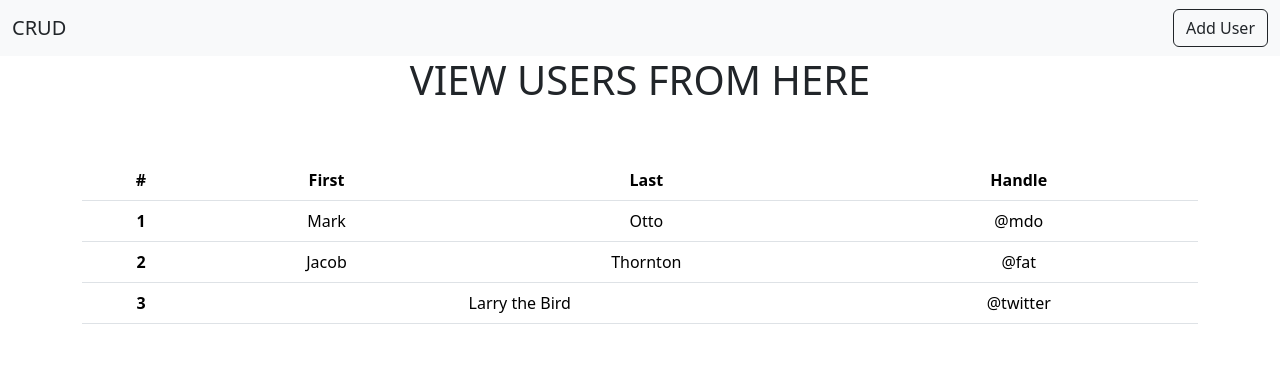
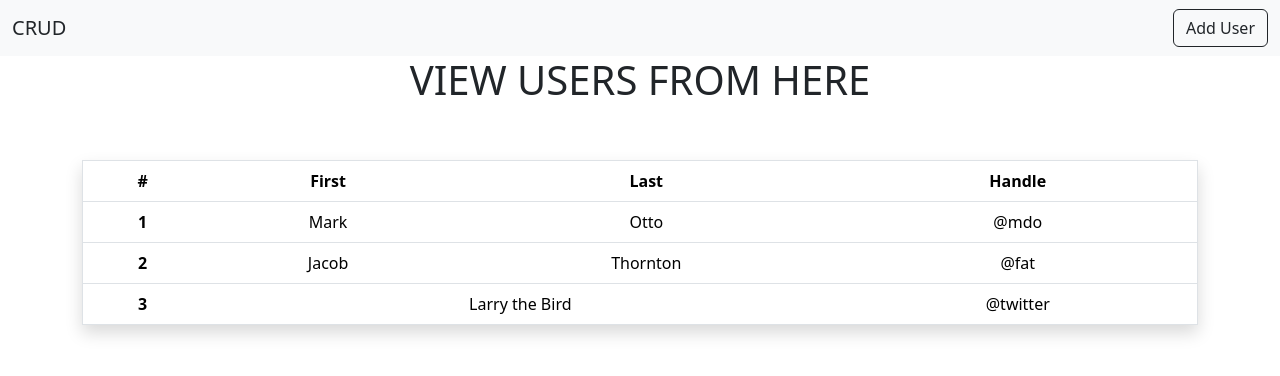
Before and after one commit to Dinuki85/SpringbootCRUDAppliCATION, a React (Create React App) app: page / in a window 1280 px wide. Shown: the top 376 px of the page. Built offline with nearby package versions, Linux system fonts and the light colour scheme.

Commit message:
Added css styles to the table

```diff
--- a/src/pages/Home.js
+++ b/src/pages/Home.js
@@ -5,7 +5,7 @@ export default function Home() {
     <div className="container ">
       <div className="py-5">
         {/*Adding Bootstrap table */}
-        <table class="table table-hover">
+        <table className="table border table-hover  shadow">
           <thead>
             <tr>
               <th scope="col">#</th>
```
